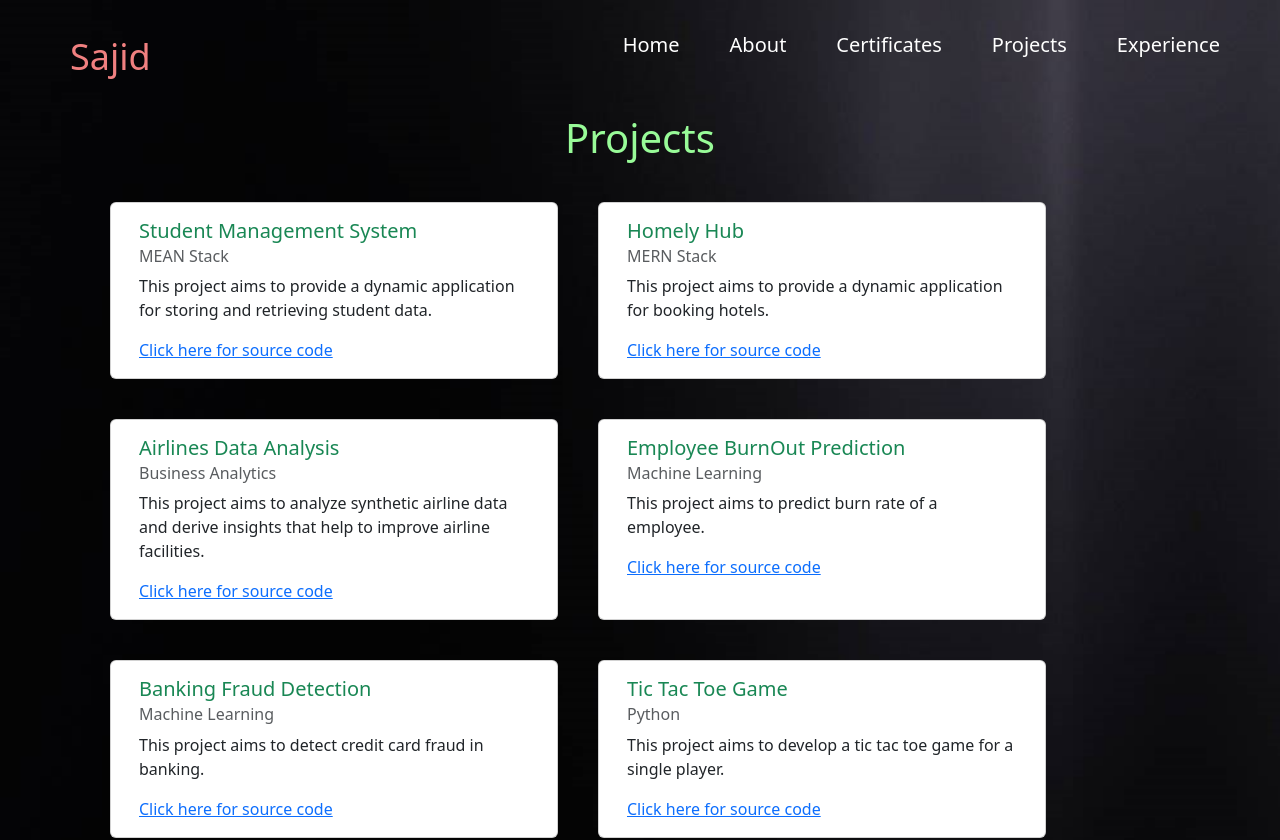
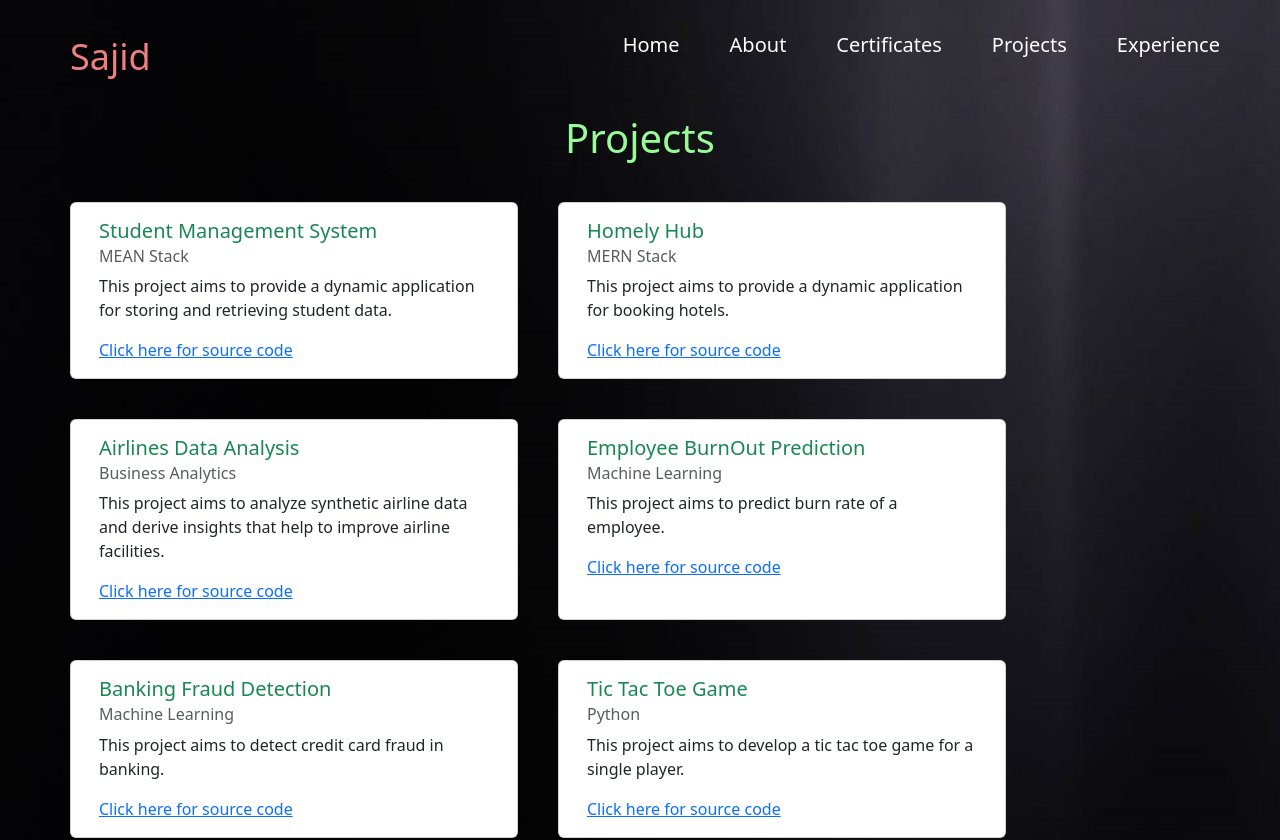
Before and after one commit to ShaikSajid3/Portfolio, a React (Create React App) app: page /project in a window 1280 px wide. Shown: the top 840 px of the page. Built offline with nearby package versions, Linux system fonts and the light colour scheme.

Commit message:
Update Projects

```diff
--- a/src/Certifications/Projects.js
+++ b/src/Certifications/Projects.js
@@ -4,7 +4,7 @@ function Projects() {
   return (
     <div className="project-container">
       <h1 style={{ color: 'palegreen',marginBottom:20 }}>Projects</h1>
-      <div className="project-inner-container row" style={{ marginLeft: '90px' }}>
+      <div className="project-inner-container row" style={{ marginLeft: '50px' }}>
 
         <div className="card" style={{ margin: '20px', width: '28rem' }}>
           <div className="card-body">
```
